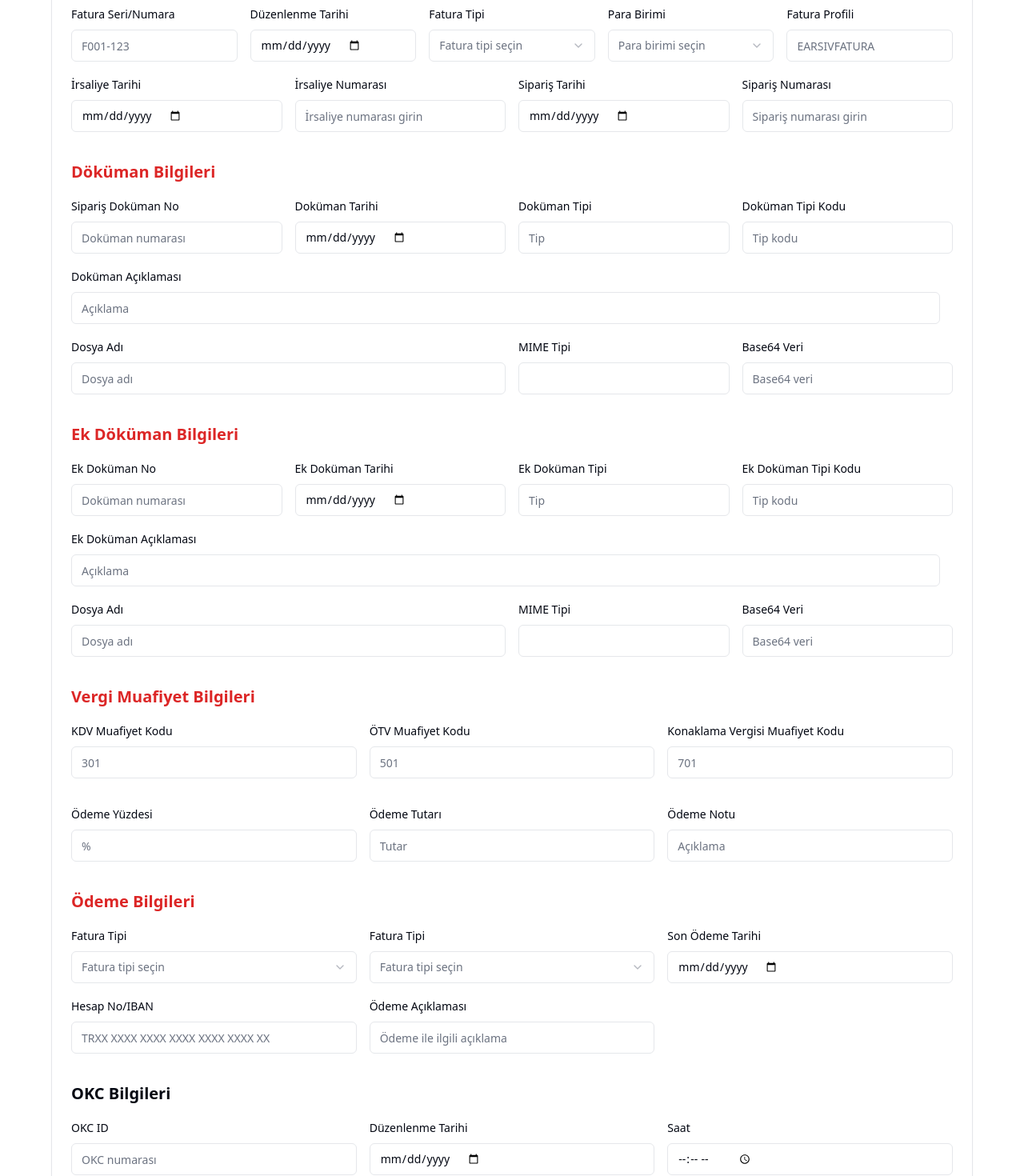
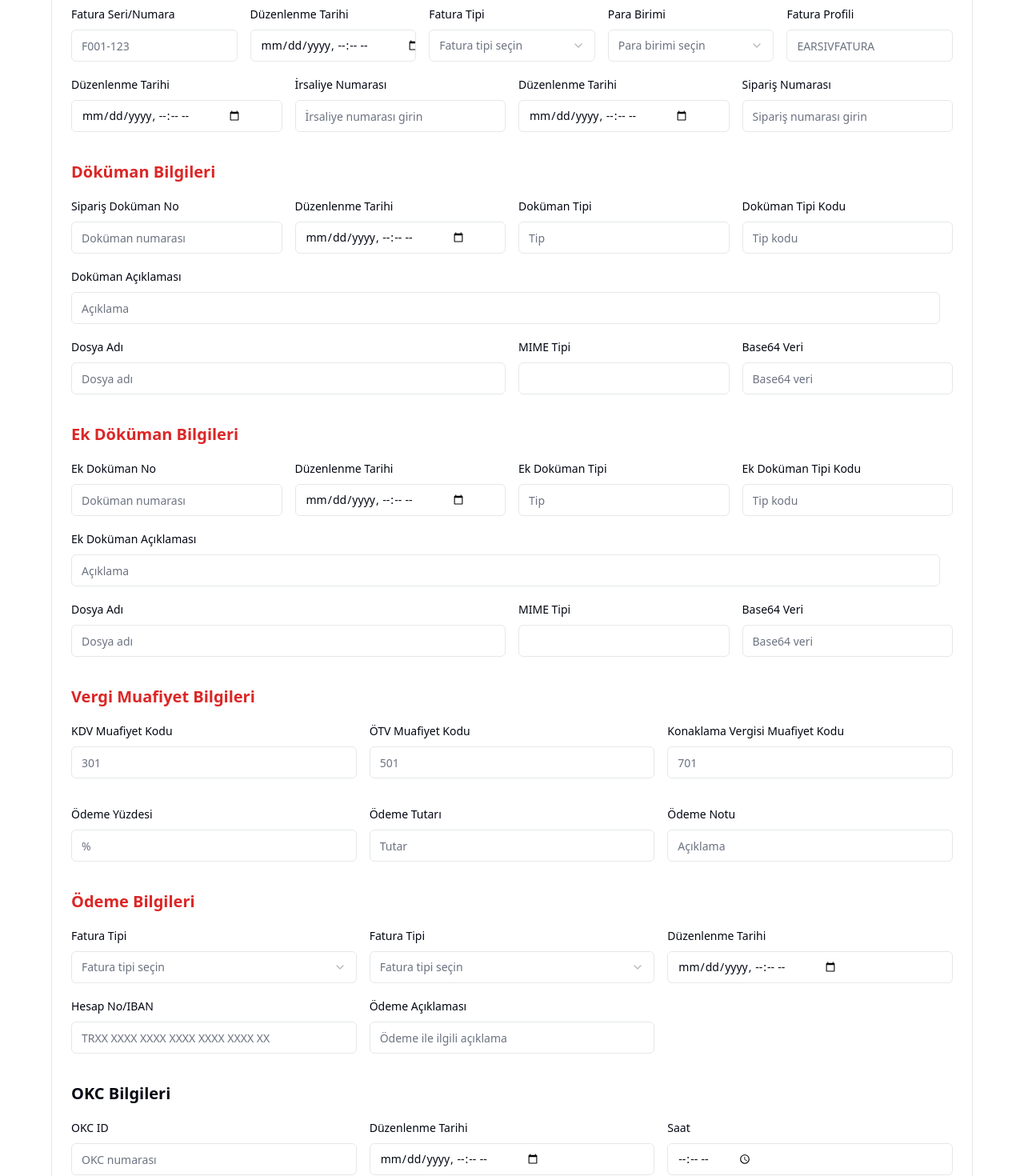
Before and after one commit to aliklc/e-invoice-assignment, a Next.js app: page / in a window 1280 px wide. Shown: the part 240-1710 px from the top of the page at 80% size. Built offline with nearby package versions, Linux system fonts and the light colour scheme.

Commit message:
tarihler düzenlendi

```diff
--- a/src/components/InvoiceInfoForm.tsx
+++ b/src/components/InvoiceInfoForm.tsx
@@ -66,15 +66,27 @@ export function InvoiceInfoForm() {
         <FormField
           control={control}
           name="InvoiceInfo.IssueDate"
-          render={({ field }) => (
+          render={({ field }) => {
+            // ISO formatını datetime-local formatına çevir
+            const value = field.value ? new Date(field.value).toISOString().slice(0, 16) : '';
+
+            return (
               <FormItem className="space-y-2">
                 <FormLabel>Düzenlenme Tarihi</FormLabel>
                 <FormControl>
-                <Input type="date" {...field} />
+                  <Input
+                    type="datetime-local"
+                    value={value}
+                    onChange={(e) => {
+                      // datetime-local'dan gelen değeri ISO formatına çevir
+                      field.onChange(e.target.value ? new Date(e.target.value).toISOString() : '');
+                    }}
+                  />
                 </FormControl>
                 <FormMessage className="text-xs" />
               </FormItem>
-          )}
+            )
+          }}
         />
         <FormField
           control={control}
@@ -142,15 +154,27 @@ export function InvoiceInfoForm() {
         <FormField
           control={control}
           name="InvoiceInfo.DespatchDocumentReference.0.IssueDate"
-        render={({ field }) => (
-            <FormItem className="space-y-2 col-span-1">
-            <FormLabel>İrsaliye Tarihi</FormLabel>
+          render={({ field }) => {
+            // ISO formatını datetime-local formatına çevir
+            const value = field.value ? new Date(field.value).toISOString().slice(0, 16) : '';
+
+            return (
+              <FormItem className="space-y-2">
+                <FormLabel>Düzenlenme Tarihi</FormLabel>
                 <FormControl>
-                <Input type="date" {...field} />
+                  <Input
+                    type="datetime-local"
+                    value={value}
+                    onChange={(e) => {
+                      // datetime-local'dan gelen değeri ISO formatına çevir
+                      field.onChange(e.target.value ? new Date(e.target.value).toISOString() : '');
+                    }}
+                  />
                 </FormControl>
                 <FormMessage className="text-xs" />
               </FormItem>
-        )}
+            )
+          }}
         />
         <FormField
         control={control}
@@ -168,15 +192,27 @@ export function InvoiceInfoForm() {
         <FormField
           control={control}
           name="InvoiceInfo.OrderReference.0.IssueDate"
-        render={({ field }) => (
+          render={({ field }) => {
+            // ISO formatını datetime-local formatına çevir
+            const value = field.value ? new Date(field.value).toISOString().slice(0, 16) : '';
+
+            return (
               <FormItem className="space-y-2">
-            <FormLabel>Sipariş Tarihi</FormLabel>
+                <FormLabel>Düzenlenme Tarihi</FormLabel>
                 <FormControl>
-                <Input type="date" {...field} />
+                  <Input
+                    type="datetime-local"
+                    value={value}
+                    onChange={(e) => {
+                      // datetime-local'dan gelen değeri ISO formatına çevir
+                      field.onChange(e.target.value ? new Date(e.target.value).toISOString() : '');
+                    }}
+                  />
                 </FormControl>
                 <FormMessage className="text-xs" />
               </FormItem>
-        )}
+            )
+          }}
         />
         <FormField
         control={control}
@@ -212,15 +248,27 @@ export function InvoiceInfoForm() {
         <FormField
           control={control}
           name="InvoiceInfo.OrderReferenceDocument.0.IssueDate"
-          render={({ field }) => (
+          render={({ field }) => {
+            // ISO formatını datetime-local formatına çevir
+            const value = field.value ? new Date(field.value).toISOString().slice(0, 16) : '';
+
+            return (
               <FormItem className="space-y-2">
-              <FormLabel>Doküman Tarihi</FormLabel>
+                <FormLabel>Düzenlenme Tarihi</FormLabel>
                 <FormControl>
-                <Input type="date" {...field} />
+                  <Input
+                    type="datetime-local"
+                    value={value}
+                    onChange={(e) => {
+                      // datetime-local'dan gelen değeri ISO formatına çevir
+                      field.onChange(e.target.value ? new Date(e.target.value).toISOString() : '');
+                    }}
+                  />
                 </FormControl>
                 <FormMessage className="text-xs" />
               </FormItem>
-          )}
+            )
+          }}
         />
         <FormField
           control={control}
@@ -324,15 +372,27 @@ export function InvoiceInfoForm() {
         <FormField
           control={control}
           name="InvoiceInfo.AdditionalDocumentReferences.0.IssueDate"
-          render={({ field }) => (
+          render={({ field }) => {
+            // ISO formatını datetime-local formatına çevir
+            const value = field.value ? new Date(field.value).toISOString().slice(0, 16) : '';
+
+            return (
               <FormItem className="space-y-2">
-              <FormLabel>Ek Doküman Tarihi</FormLabel>
+                <FormLabel>Düzenlenme Tarihi</FormLabel>
                 <FormControl>
-                <Input type="date" {...field} />
+                  <Input
+                    type="datetime-local"
+                    value={value}
+                    onChange={(e) => {
+                      // datetime-local'dan gelen değeri ISO formatına çevir
+                      field.onChange(e.target.value ? new Date(e.target.value).toISOString() : '');
+                    }}
+                  />
                 </FormControl>
                 <FormMessage className="text-xs" />
               </FormItem>
-          )}
+            )
+          }}
         />
         <FormField
           control={control}
@@ -566,18 +626,27 @@ export function InvoiceInfoForm() {
           <FormField
             control={control}
             name="InvoiceInfo.PaymentMeansInfo.DueDate"
-            render={({ field }) => (
+            render={({ field }) => {
+              // ISO formatını datetime-local formatına çevir
+              const value = field.value ? new Date(field.value).toISOString().slice(0, 16) : '';
+
+              return (
                 <FormItem className="space-y-2">
-                <FormLabel>Son Ödeme Tarihi</FormLabel>
+                  <FormLabel>Düzenlenme Tarihi</FormLabel>
                   <FormControl>
                     <Input
-                    type="date"
-                    {...field}
+                      type="datetime-local"
+                      value={value}
+                      onChange={(e) => {
+                        // datetime-local'dan gelen değeri ISO formatına çevir
+                        field.onChange(e.target.value ? new Date(e.target.value).toISOString() : '');
+                      }}
                     />
                   </FormControl>
                   <FormMessage className="text-xs" />
                 </FormItem>
-            )}
+              )
+            }}
           />
           <FormField
             control={control}
@@ -626,15 +695,27 @@ export function InvoiceInfoForm() {
           <FormField
             control={control}
             name="InvoiceInfo.OKCInfo.IssueDate"
-            render={({ field }) => (
+            render={({ field }) => {
+              // ISO formatını datetime-local formatına çevir
+              const value = field.value ? new Date(field.value).toISOString().slice(0, 16) : '';
+
+              return (
                 <FormItem className="space-y-2">
                   <FormLabel>Düzenlenme Tarihi</FormLabel>
                   <FormControl>
-                  <Input type="date" {...field} />
+                    <Input
+                      type="datetime-local"
+                      value={value}
+                      onChange={(e) => {
+                        // datetime-local'dan gelen değeri ISO formatına çevir
+                        field.onChange(e.target.value ? new Date(e.target.value).toISOString() : '');
+                      }}
+                    />
                   </FormControl>
                   <FormMessage className="text-xs" />
                 </FormItem>
-            )}
+              )
+            }}
           />
           <FormField
             control={control}
--- a/src/lib/zodSchemas.ts
+++ b/src/lib/zodSchemas.ts
@@ -4,19 +4,19 @@ import { EInvoiceFormData } from "./types";
 
 const despatchDocumentReferenceSchema = z.object({
   IssueDate: z.string()
-    .regex(/^\d{4}-\d{2}-\d{2}$/, "Geçerli bir tarih formatı girin (YYYY-MM-DD)")
-    .refine(date => new Date(date).toString() !== "Invalid Date", {
-      message: "Geçerli bir tarih girin"
-    }),
+    .refine(val => !isNaN(Date.parse(val)), {
+      message: "Geçerli bir tarih/saat formatı girin"
+    })
+    .optional(),
   Value: z.string().min(1, "Değer boş olamaz"),
 });
 
 const OrderReferenceSchema = z.object({
   IssueDate: z.string()
-    .regex(/^\d{4}-\d{2}-\d{2}$/, "Geçerli bir tarih formatı girin (YYYY-MM-DD)")
-    .refine(date => new Date(date).toString() !== "Invalid Date", {
-      message: "Geçerli bir tarih girin"
-    }),
+    .refine(val => !isNaN(Date.parse(val)), {
+      message: "Geçerli bir tarih/saat formatı girin"
+    })
+    .optional(),
   Value: z.string().min(1, "Değer boş olamaz"),
 });
 
@@ -29,10 +29,10 @@ const AttachmentSchema = z.object({
 const OrderReferenceDocumentSchema = z.object({
   ID: z.string().min(1, "Doküman ID boş olamaz"),
   IssueDate: z.string()
-    .regex(/^\d{4}-\d{2}-\d{2}$/, "Geçerli bir tarih formatı girin (YYYY-MM-DD)")
-    .refine(date => new Date(date).toString() !== "Invalid Date", {
-      message: "Geçerli bir tarih girin"
-    }),
+    .refine(val => !isNaN(Date.parse(val)), {
+      message: "Geçerli bir tarih/saat formatı girin"
+    })
+    .optional(),
   DocumentType: z.string().min(1, "Doküman tipi boş olamaz"),
   DocumentTypeCode: z.string().min(1, "Doküman tip kodu boş olamaz"),
   DocumentDescription: z.string().optional(),
@@ -42,10 +42,10 @@ const OrderReferenceDocumentSchema = z.object({
 const AdditionalDocumentReferencesSchema = z.object({
   ID: z.string().min(1, "Doküman ID boş olamaz"),
   IssueDate: z.string()
-    .regex(/^\d{4}-\d{2}-\d{2}$/, "Geçerli bir tarih formatı girin (YYYY-MM-DD)")
-    .refine(date => new Date(date).toString() !== "Invalid Date", {
-      message: "Geçerli bir tarih girin"
-    }),
+    .refine(val => !isNaN(Date.parse(val)), {
+      message: "Geçerli bir tarih/saat formatı girin"
+    })
+    .optional(),
   DocumentType: z.string().min(1, "Doküman tipi boş olamaz"),
   DocumentTypeCode: z.string().min(1, "Doküman tip kodu boş olamaz"),
   DocumentDescription: z.string().optional(),
@@ -69,10 +69,10 @@ const PaymentMeansInfoSchema = z.object({
   Code: z.string().optional(),
   ChannelCode: z.string().optional(),
   DueDate: z.string()
-    .regex(/^\d{4}-\d{2}-\d{2}$/, "Geçerli bir tarih formatı girin (YYYY-MM-DD)")
-    .refine(date => new Date(date).toString() !== "Invalid Date", {
-      message: "Geçerli bir tarih girin"
-    }),
+    .refine(val => !isNaN(Date.parse(val)), {
+      message: "Geçerli bir tarih/saat formatı girin"
+    })
+    .optional(),
   PayeeFinancialAccountID: z.string().optional(),
   Note: z.string().optional()
 });
@@ -80,10 +80,10 @@ const PaymentMeansInfoSchema = z.object({
 const OKCInfoSchema = z.object({
   ID: z.string().optional(),
   IssueDate: z.string()
-    .regex(/^\d{4}-\d{2}-\d{2}$/, "Geçerli bir tarih formatı girin (YYYY-MM-DD)")
-    .refine(date => new Date(date).toString() !== "Invalid Date", {
-      message: "Geçerli bir tarih girin"
-    }),
+    .refine(val => !isNaN(Date.parse(val)), {
+      message: "Geçerli bir tarih/saat formatı girin"
+    })
+    .optional(),
   Time: z.string().optional(),
   ZNo: z.string().optional(),
   EndPointID: z.string().optional(),
@@ -99,10 +99,10 @@ const InvoiceInfoSchema = z.object({
     .max(50, "Fatura Seri/Numara çok uzun"),
 
   IssueDate: z.string()
-    .regex(/^\d{4}-\d{2}-\d{2}$/, "Geçerli bir tarih formatı girin (YYYY-MM-DD)")
-    .refine(date => new Date(date).toString() !== "Invalid Date", {
-      message: "Geçerli bir tarih girin"
-    }),
+    .refine(val => !isNaN(Date.parse(val)), {
+      message: "Geçerli bir tarih/saat formatı girin"
+    })
+    .optional(),
 
   InvoiceType: z.string()
     .min(1, "Fatura Tipi boş bırakılamaz")
```
Also changed, not shown: src/lib/types.ts (+5 -5 lines). Lines whose indentation alone changed are shown as unchanged.
